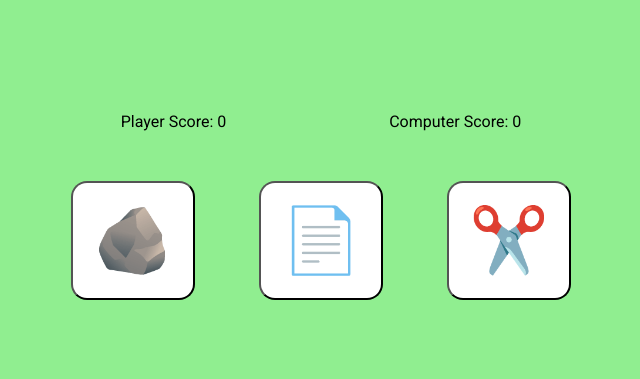
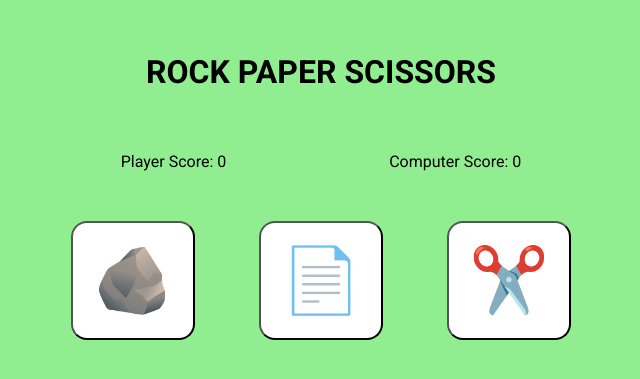
Before and after one commit to JaTraumDev/rock-paper-scissors, a plain HTML site: page index.html in a window 1280 px wide. Shown: the part 209-588 px from the top of the page, without its empty margins (319-959 px from the left). Drawn offline with Linux system fonts and the light colour scheme.

Commit message:
feat: add game title

```diff
--- a/index.html
+++ b/index.html
@@ -7,6 +7,7 @@
     <link rel="stylesheet" href="style.css">
 </head>
 <body>
+    <h1>ROCK PAPER SCISSORS</h1>
     <div id="game-container">
         <div id="result"></div>
         <div id="scores">
--- a/style.css
+++ b/style.css
@@ -8,6 +8,7 @@
 body{
     height: 98vh;
     display: flex;
+    flex-direction: column;
     justify-content: center;
     align-items: center;
     background-color: lightgreen;
```
